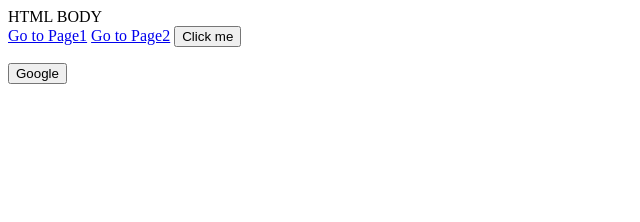
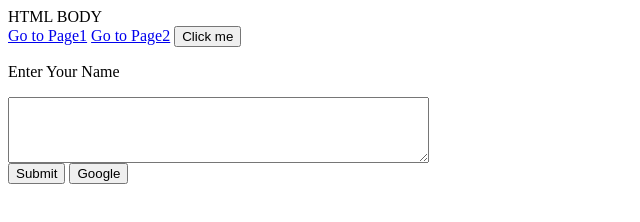
Before and after one commit to PavanKumarGit5/Strict-Mode, a plain HTML site: page index.html in a window 1280 px wide. Shown: the whole page, without its empty margins (0-640 px from the left). Drawn offline with Linux system fonts and the light colour scheme.

Commit message:
Update index.html

```diff
--- a/index.html
+++ b/index.html
@@ -19,6 +19,11 @@
 
         <p id="demo"></p>
 
+         <p><label  >Enter Your Name</label></p>
+  <textarea   rows="4" cols="50"></textarea>
+  <br>
+  <input type="submit" value="Submit">
+
         <script>
         function myFunction() {
           document.getElementById("demo").innerHTML = "Hello Everybody";
```
